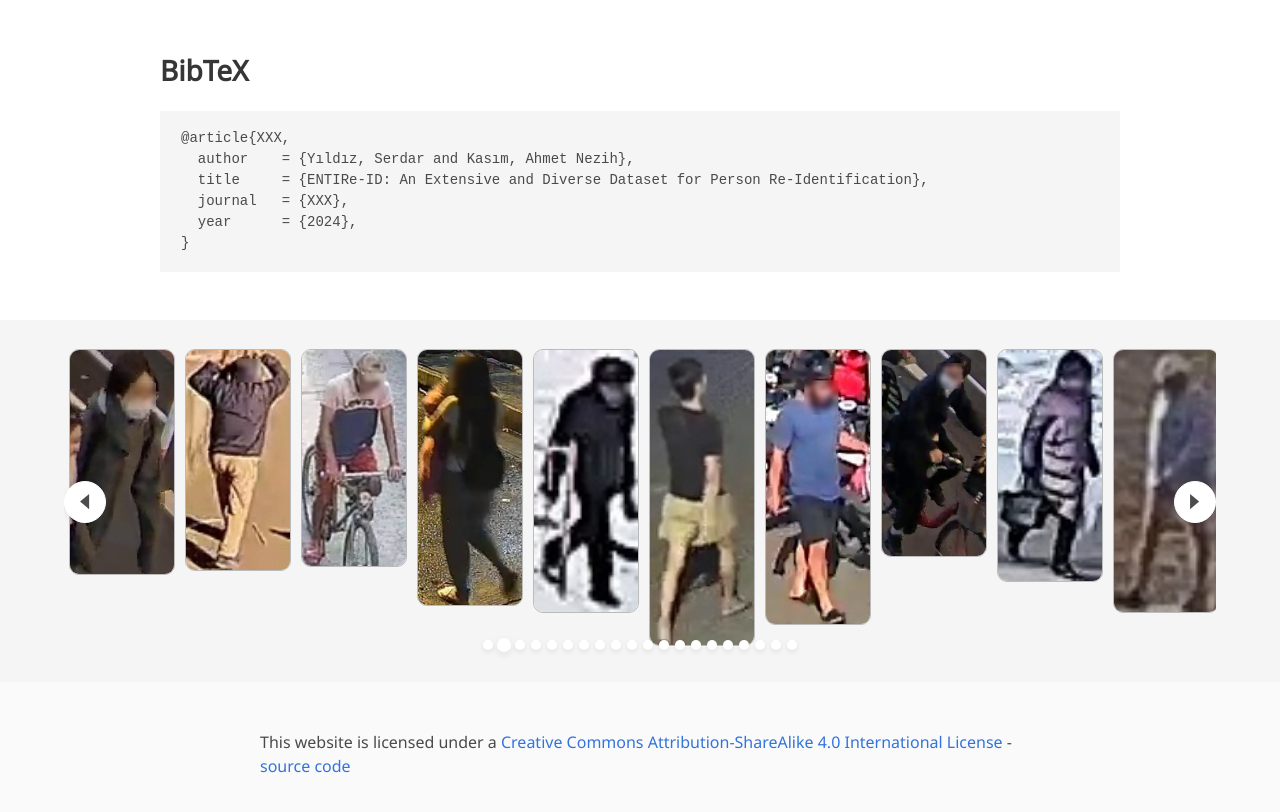
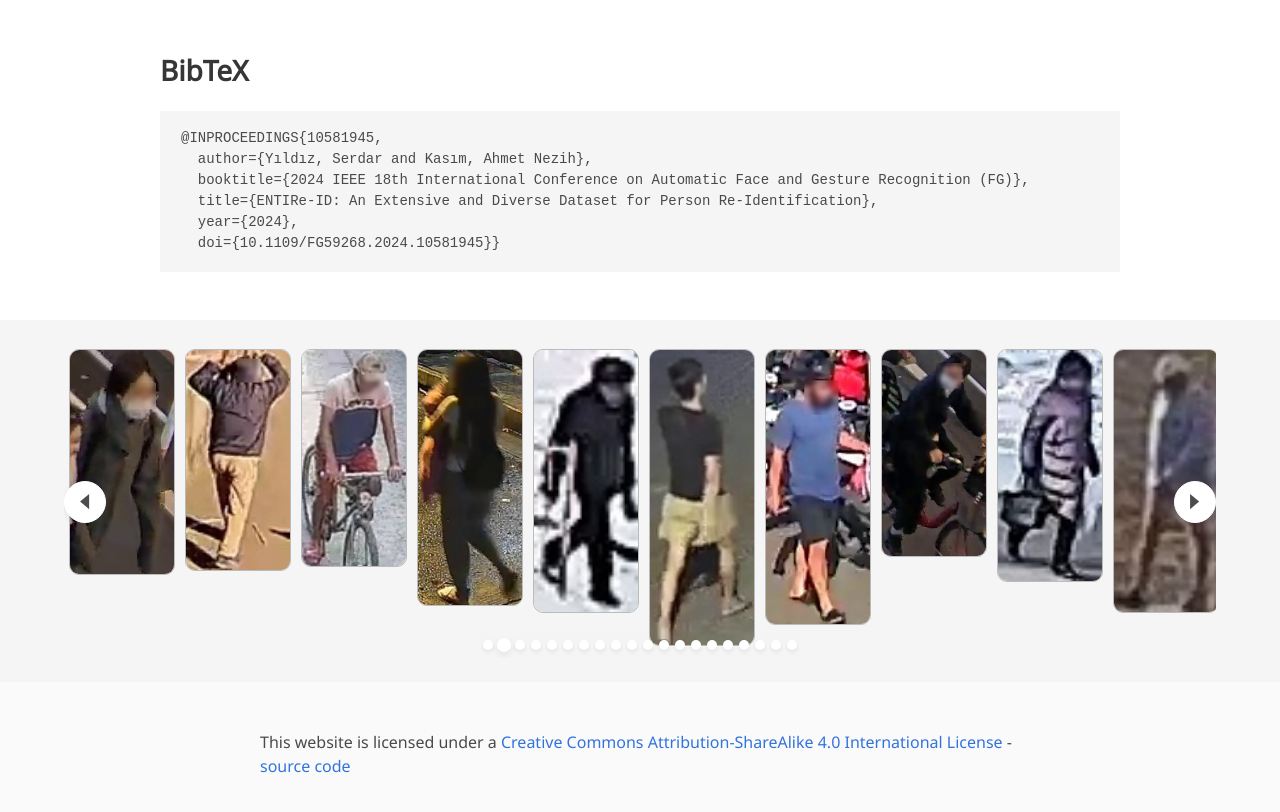
Before and after one commit to serdaryildiz/ENTIRe-ID, a plain HTML site: page index.html in a window 1280 px wide. Shown: the part 1680-2492 px from the top of the page. Drawn offline with nearby package versions, Linux system fonts and the light colour scheme; some icons are missing; a web font is replaced by a local one.

Commit message:
Update index.html
bib updated

```diff
--- a/index.html
+++ b/index.html
@@ -173,12 +173,12 @@
 <section class="section" id="BibTeX">
   <div class="container is-max-desktop content">
     <h2 class="title">BibTeX</h2>
-    <pre><code>@article{XXX,
-  author    = {Yıldız, Serdar and Kasım, Ahmet Nezih},
-  title     = {ENTIRe-ID: An Extensive and Diverse Dataset for Person Re-Identification},
-  journal   = {XXX},
-  year      = {2024},
-}</code></pre>
+    <pre><code>@INPROCEEDINGS{10581945,
+  author={Yıldız, Serdar and Kasım, Ahmet Nezih},
+  booktitle={2024 IEEE 18th International Conference on Automatic Face and Gesture Recognition (FG)},
+  title={ENTIRe-ID: An Extensive and Diverse Dataset for Person Re-Identification},
+  year={2024},
+  doi={10.1109/FG59268.2024.10581945}}</code></pre>
   </div>
 </section>
 
```
